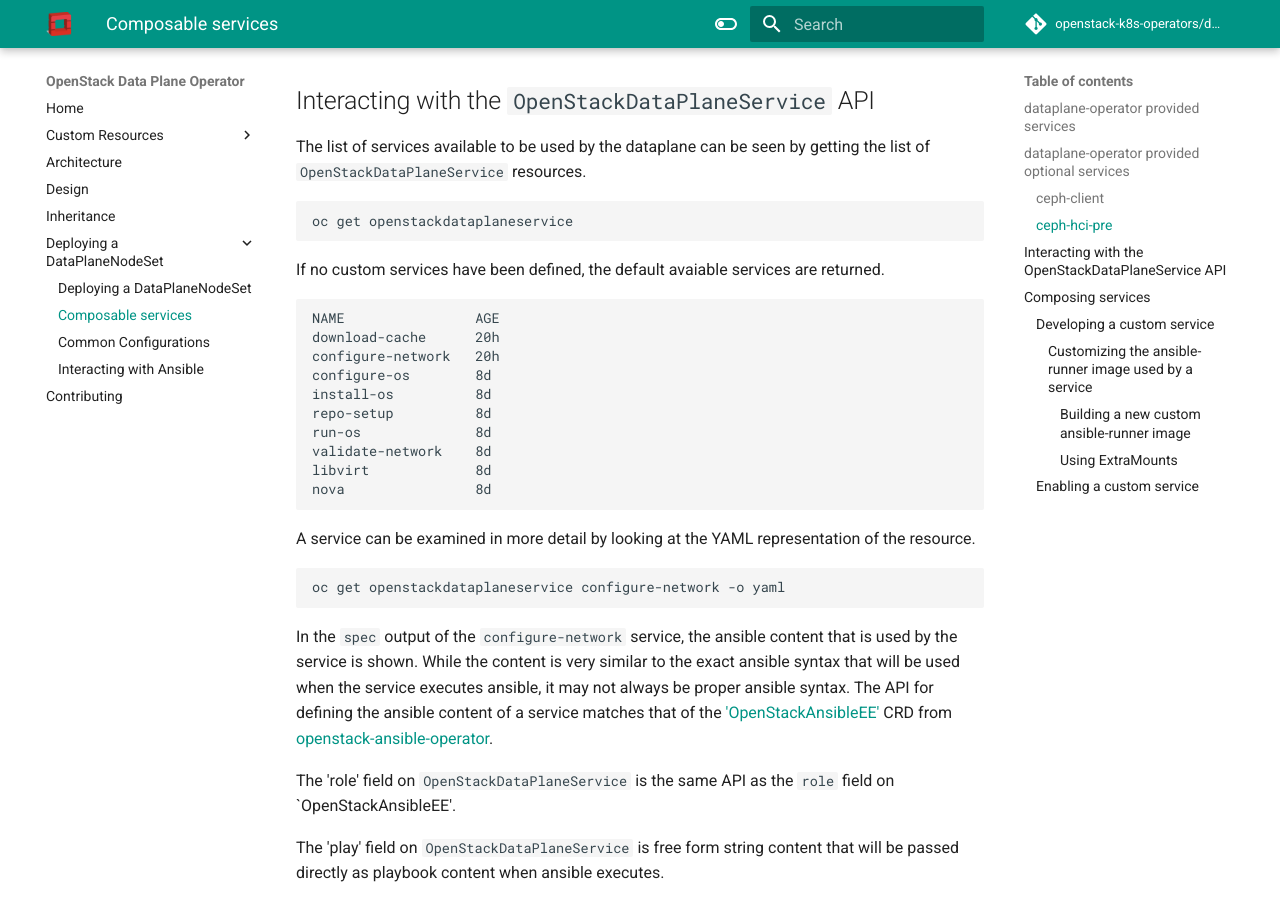
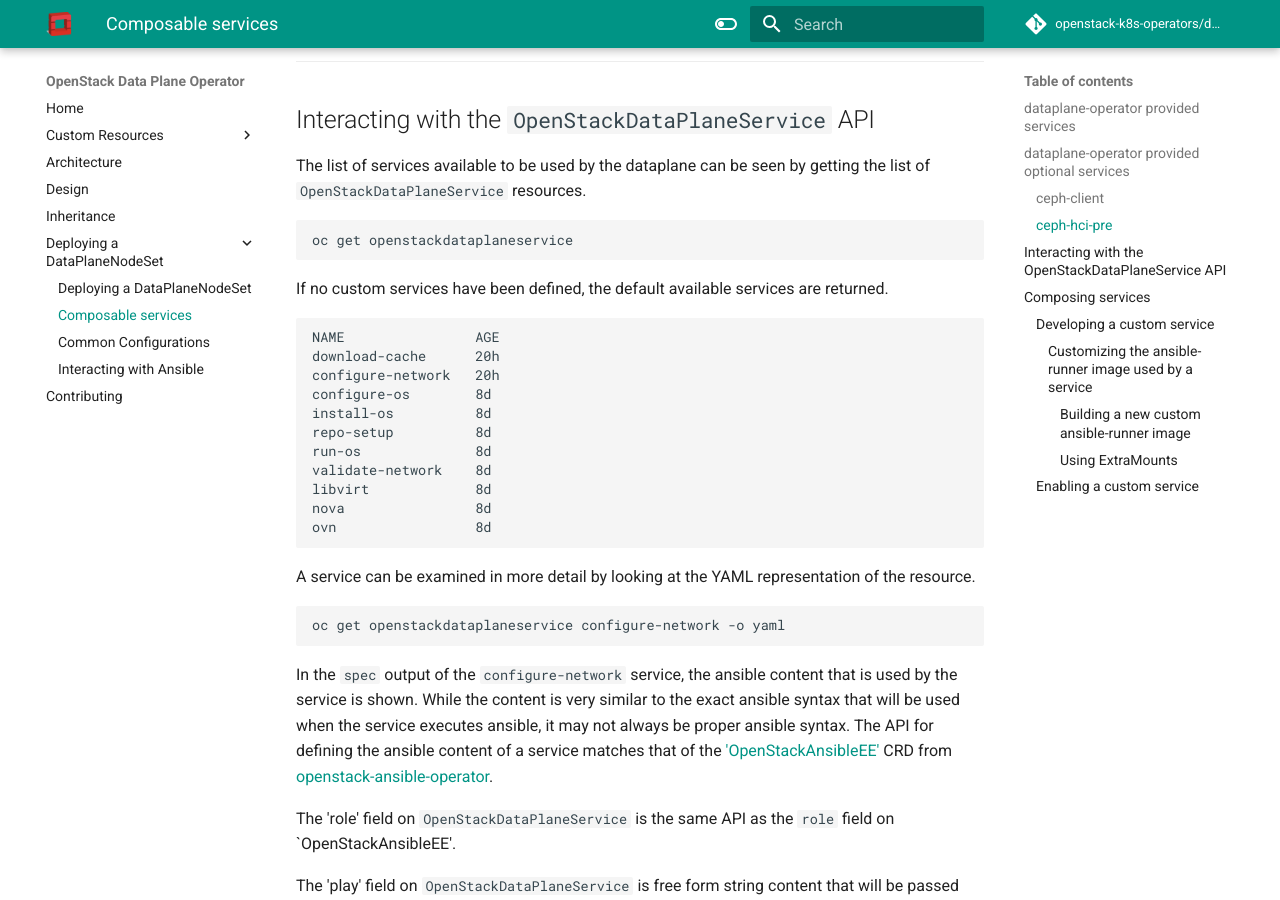
Before and after one commit to openstack-k8s-operators/dataplane-operator, an MkDocs documentation site: the page built from docs/composable_services.md, in a window 1280 px wide and 900 px high, scrolled down 1805 px. Built offline with MkDocs 1.6.1 and Material for MkDocs 9.7.7, drawn with Linux system fonts in a browser that asks for light colours; comment, search, counter and statistics services are not loaded; the version menu is left out; some of the changed text lies outside the part shown.

Commit message:
docs: add ovn into the list of default services

```diff
--- a/docs/composable_services.md
+++ b/docs/composable_services.md
@@ -37,8 +37,9 @@ The default list of services as they will appear on the `services` field on an
       - run-os
       - libvirt
       - nova
+      - ovn
 
-If the `services` field is ommitted from the `OpenStackDataPlaneNodeSet` spec,
+If the `services` field is omitted from the `OpenStackDataPlaneNodeSet` spec,
 then the above list will be used.
 
 The default list of services are reconciled during `NodeSet` reconciliation if the
@@ -86,7 +87,7 @@ getting the list of `OpenStackDataPlaneService` resources.
 
     oc get openstackdataplaneservice
 
-If no custom services have been defined, the default avaiable services are
+If no custom services have been defined, the default available services are
 returned.
 
     NAME                AGE
@@ -99,6 +100,7 @@ returned.
     validate-network    8d
     libvirt             8d
     nova                8d
+    ovn                 8d
 
 A service can be examined in more detail by looking at the YAML representation
 of the resource.
```
